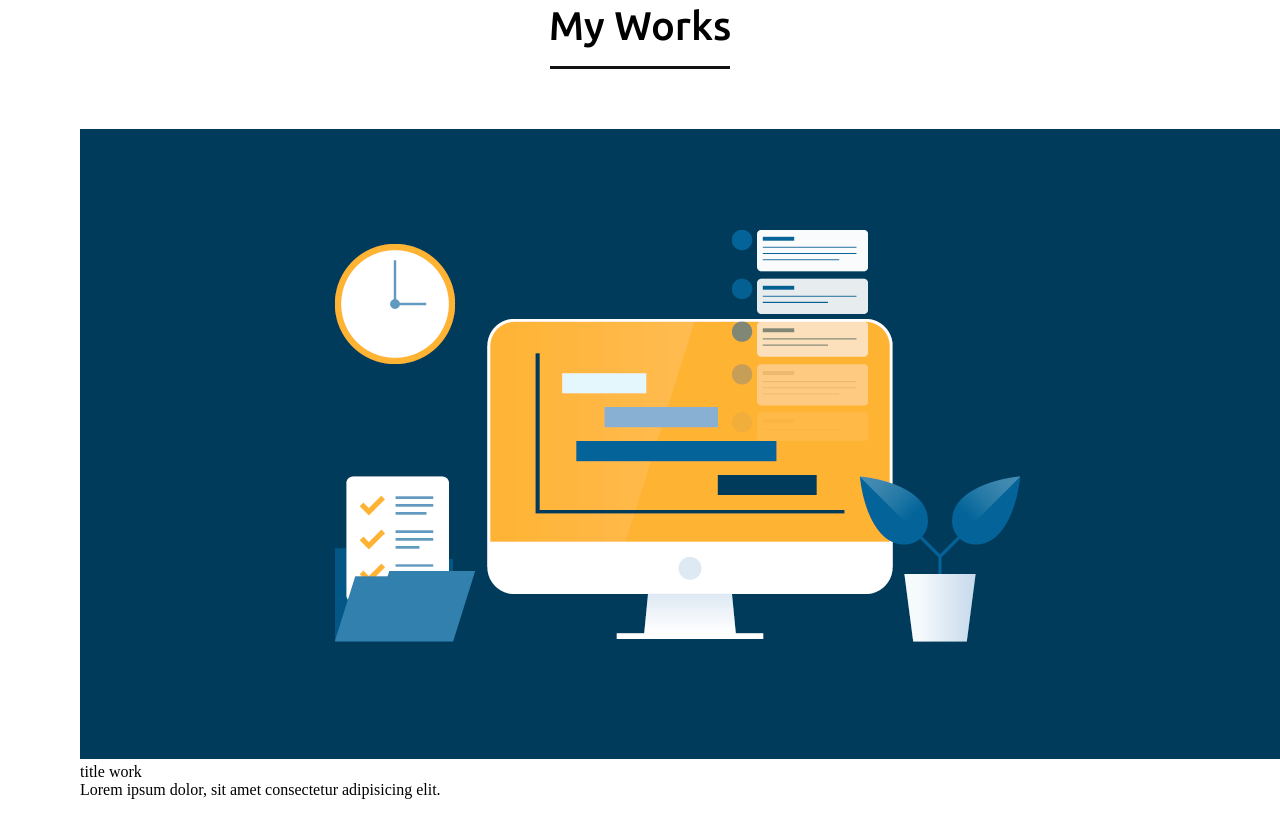
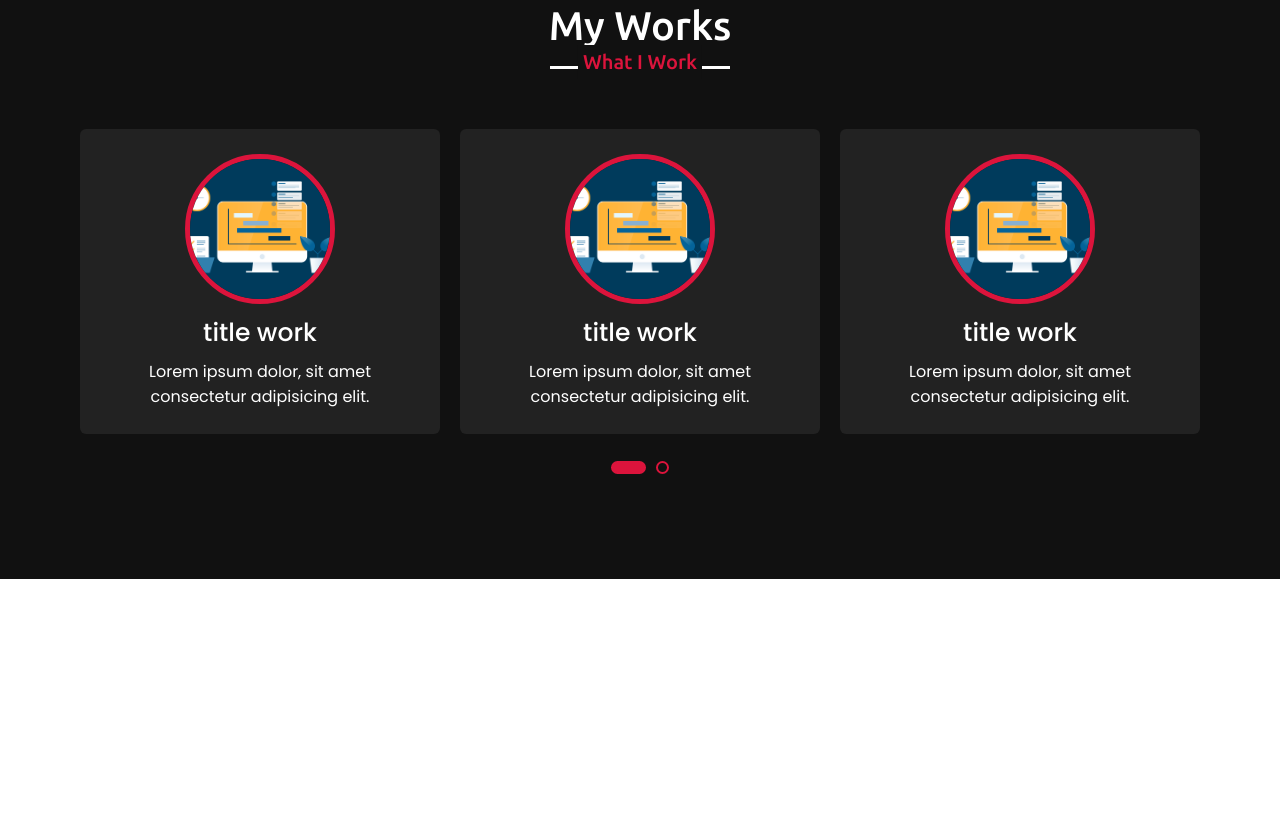
Before and after one commit to samehben3li/My-Portfolio, a plain HTML site: page index.html in a window 1280 px wide. Shown: the part 2835-3672 px from the top of the page. After the commit the page ends 3414 px from the top, so only its background shows below. Drawn offline with nearby package versions, Linux system fonts and the light colour scheme; a script that the page names is missing.

Commit message:
my works section complited

```diff
--- a/index.html
+++ b/index.html
@@ -10,6 +10,15 @@
     <link rel="stylesheet" href="https://pro.fontawesome.com/releases/v5.10.0/css/all.css"
         integrity="sha384-AYmEC3Yw5cVb3ZcuHtOA93w35dYTsvhLPVnYs9eStHfGJvOvKxVfELGroGkvsg+p" crossorigin="anonymous" />
     <script src="https://code.jquery.com/jquery-3.6.0.min.js"></script>
+    <script src="https://cdnjs.cloudflare.com/ajax/libs/waypoints/4.0.1/jquery.waypoints.min.js"
+        integrity="sha512-CEiA+78TpP9KAIPzqBvxUv8hy41jyI3f2uHi7DGp/Y/Ka973qgSdybNegWFciqh6GrN2UePx2KkflnQUbUhNIA=="
+        crossorigin="anonymous" referrerpolicy="no-referrer"></script>
+    <script src="https://cdnjs.cloudflare.com/ajax/libs/OwlCarousel2/2.3.4/owl.carousel.min.js"
+        integrity="sha512-bPs7Ae6pVvhOSiIcyUClR7/q2OAsRiovw4vAkX+zJbw3ShAeeqezq50RIIcIURq7Oa20rW2n2q+fyXBNcU9lrw=="
+        crossorigin="anonymous" referrerpolicy="no-referrer"></script>
+    <link rel="stylesheet" href="https://cdnjs.cloudflare.com/ajax/libs/OwlCarousel2/2.3.4/assets/owl.carousel.min.css"
+        integrity="sha512-tS3S5qG0BlhnQROyJXvNjeEM4UpMXHrQfTGmbQ1gKmelCxlSEBUaxhRBj/EFTzpbP4RVSrpEikbmdJobCvhE3g=="
+        crossorigin="anonymous" referrerpolicy="no-referrer" />
 </head>
 
 <body>
@@ -152,7 +161,35 @@
     <section class="works" id="works">
         <div class="max-width">
             <h2 class="title">My Works</h2>
-            <div class="carousel">
+            <div class="carousel owl-carousel">
+                <div class="card">
+                    <div class="box">
+                        <img src="images/work.png" alt="">
+                        <div class="text">title work</div>
+                        <p>Lorem ipsum dolor, sit amet consectetur adipisicing elit.</p>
+                    </div>
+                </div>
+                <div class="card">
+                    <div class="box">
+                        <img src="images/work.png" alt="">
+                        <div class="text">title work</div>
+                        <p>Lorem ipsum dolor, sit amet consectetur adipisicing elit.</p>
+                    </div>
+                </div>
+                <div class="card">
+                    <div class="box">
+                        <img src="images/work.png" alt="">
+                        <div class="text">title work</div>
+                        <p>Lorem ipsum dolor, sit amet consectetur adipisicing elit.</p>
+                    </div>
+                </div>
+                <div class="card">
+                    <div class="box">
+                        <img src="images/work.png" alt="">
+                        <div class="text">title work</div>
+                        <p>Lorem ipsum dolor, sit amet consectetur adipisicing elit.</p>
+                    </div>
+                </div>
                 <div class="card">
                     <div class="box">
                         <img src="images/work.png" alt="">
--- a/script.js
+++ b/script.js
@@ -11,5 +11,25 @@ $(document).ready(function(){
         $(".navbar .menu").toggleClass("active");
         $(".menu-btn i").toggleClass("active");
     });
+    $(".carousel").owlCarousel({
+        margin: 20,
+        loop: true,
+        autoplayTimeOut: 2000,
+        autoplayHoverPause: true,
+        responsive: {
+            0:{
+                items: 1,
+                nav: false
+            },
+            600:{
+                items: 2,
+                nav: false
+            },
+            1000:{
+                items: 3,
+                nav: false
+            }
+        }
+    });
 
 });
--- a/style.css
+++ b/style.css
@@ -113,7 +113,7 @@
 section{
     padding: 100px 0;
 }
-.about, .certificates, .skills{
+.about, .certificates, .skills, .works{
     font-family: 'Poppins',sans-serif;
 }
 section .title{
@@ -196,14 +196,16 @@ section .title::after{
     background: none;
 }
 
-.certificates{
+.certificates, .works{
     color: #fff;
     background: #111;
 }
-.certificates .title::before{
+.certificates .title::before,
+.works .title::before{
     background: #fff;
 }
-.certificates .title::after{
+.certificates .title::after,
+.works .title::after{
     background: #111;
     content: "What I Learn";
 }
@@ -312,6 +314,67 @@ section .title::after{
     width: 100%;
 }
 
+.works .title::after{
+    content: "What I Work";
+}
+.works .carousel .card{
+    background: #222;
+    border-radius: 6px;
+    padding: 25px 35px;
+    text-align: center;
+    transition: all 0.3s ease;
+}
+.works .carousel .card:hover{
+    background: crimson;
+}
+.works .carousel .card .box{
+    display: flex;
+    flex-direction: column;
+    align-items: center;
+    justify-content: center;
+    transition: all 0.3s ease;
+}
+.works .carousel .card:hover .box{
+    transform: scale(1.05);
+}
+.works .carousel .card .text{
+    font-size: 25px;
+    font-weight: 500;
+    margin: 10px 0 7px 0;
+}
+.works .carousel .card img{
+    height: 150px;
+    width: 150px;
+    object-fit: cover;
+    border-radius: 50%;
+    border: 5px solid crimson;
+    transition: all 0.3s ease;
+}
+.works .carousel .card:hover img{
+    border-color: #fff;
+}
+.owl-dots{
+    text-align: center;
+    margin-top: 20px;
+}
+.owl-dot{
+    height: 13px;
+    width: 13px;
+    outline: none!important;
+    border-radius: 50%;
+    margin: 0 5px;
+    border: 2px solid crimson!important;
+    transition: all 0.3s ease;
+}
+.owl-dot.active{
+    width: 35px;
+    border-radius: 14px;
+}
+.owl-dot.active,
+.owl-dot:hover{
+    background: crimson!important;
+}
+
 @media(max-width: 947px){
     .max-width{
         padding: 0 50px;
```
